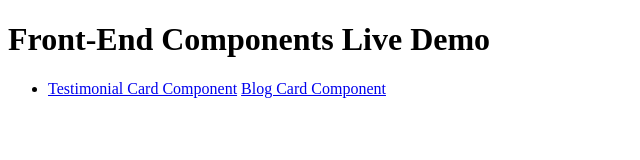
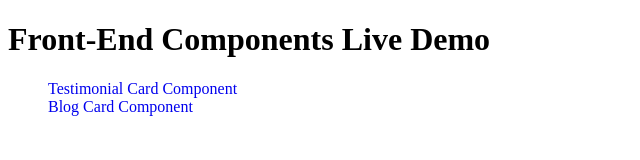
Before and after one commit to sychcc/front-end-components, a plain HTML site: page index.html in a window 1280 px wide. Shown: the whole page, without its empty margins (0-640 px from the left). Drawn offline with Linux system fonts and the light colour scheme.

Commit message:
Upadate index.html

```diff
--- a/index.html
+++ b/index.html
@@ -4,6 +4,15 @@
     <meta charset="UTF-8" />
     <meta name="viewport" content="width=device-width, initial-scale=1.0" />
     <title>Document</title>
+    <style>
+      li {
+        list-style-type: none;
+      }
+      li a {
+        text-decoration: none;
+        display: block;
+      }
+    </style>
   </head>
   <body>
     <h1>Front-End Components Live Demo</h1>
```
